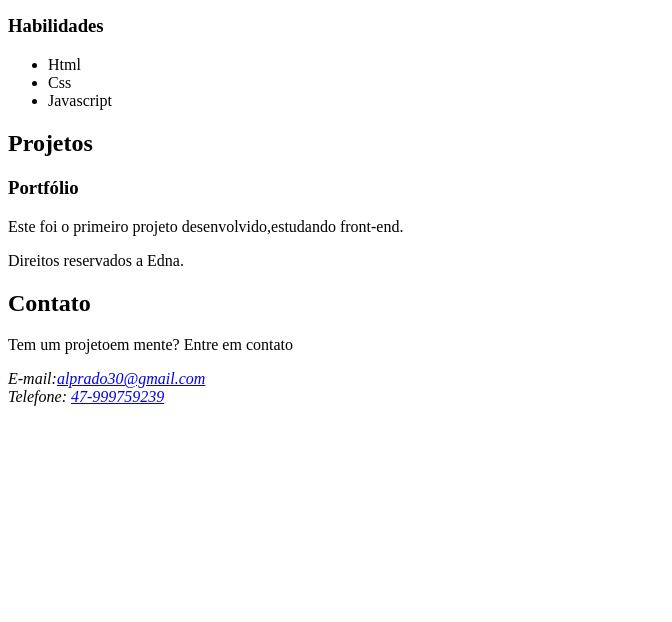
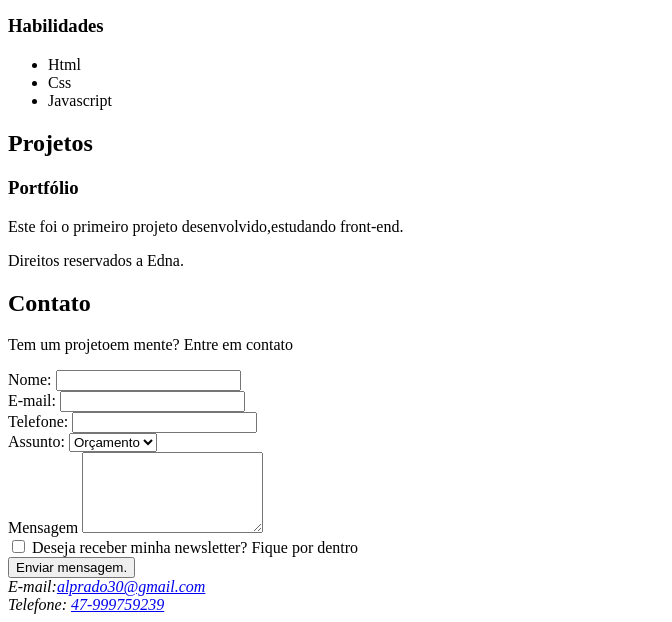
Before and after one commit to alprado30-prog/Site, a plain HTML site: page index.html in a window 1280 px wide. Shown: the part 560-1182 px from the top of the page, without its empty margins (0-672 px from the left). Before the commit the page ends 974 px from the top, so only its background shows below. Drawn offline with Linux system fonts and the light colour scheme.

Commit message:
Update index.html

```diff
--- a/index.html
+++ b/index.html
@@ -57,6 +57,33 @@ Este foi o primeiro projeto desenvolvido,estudando front-end.
         <section id="contato">
             <h2>Contato</h2>
             <p>Tem um projetoem mente? Entre em contato</p>
+            <form action="">
+                <label for="Nome">Nome:</label>
+                <input type="text" id="nome" name="nome" required> <br>
+
+                <label for="email">E-mail:</label>
+                <input type="email" id="email" name="email" required> <br>
+
+                <label for="telefone">Telefone:</label>
+                <input type="tel" id="telefone" name="Telefone" required> <br>
+
+                <label for="assunto">Assunto:</label>
+                <select name="assunto" id="Assunto">
+
+                    <option value="orçamento">Orçamento</option>
+                    <option value="duvida">Duvida</option>
+                    <option value="outro">Outro</option>
+                </select>
+                <br>
+
+                <label for="mensagem">Mensagem</label>
+                <textarea name="mensagem" id="Mensagem" cols="20" rows="5"></textarea>
+                <br>
+                <input type="checkbox" id="inscricao" name="inscricao">
+                <label for="inscricao">Deseja receber minha newsletter? Fique por dentro</label>
+                <br>
+                <input type="submit" value="Enviar mensagem.">
+            </form>
             <address>
                 E-mail:<a href="Mailto:alprado30@gmail.com">alprado30@gmail.com</a><br>
                 Telefone: <a href="tel:+55">47-999759239</a>
```
Lines whose indentation alone changed are shown as unchanged.
